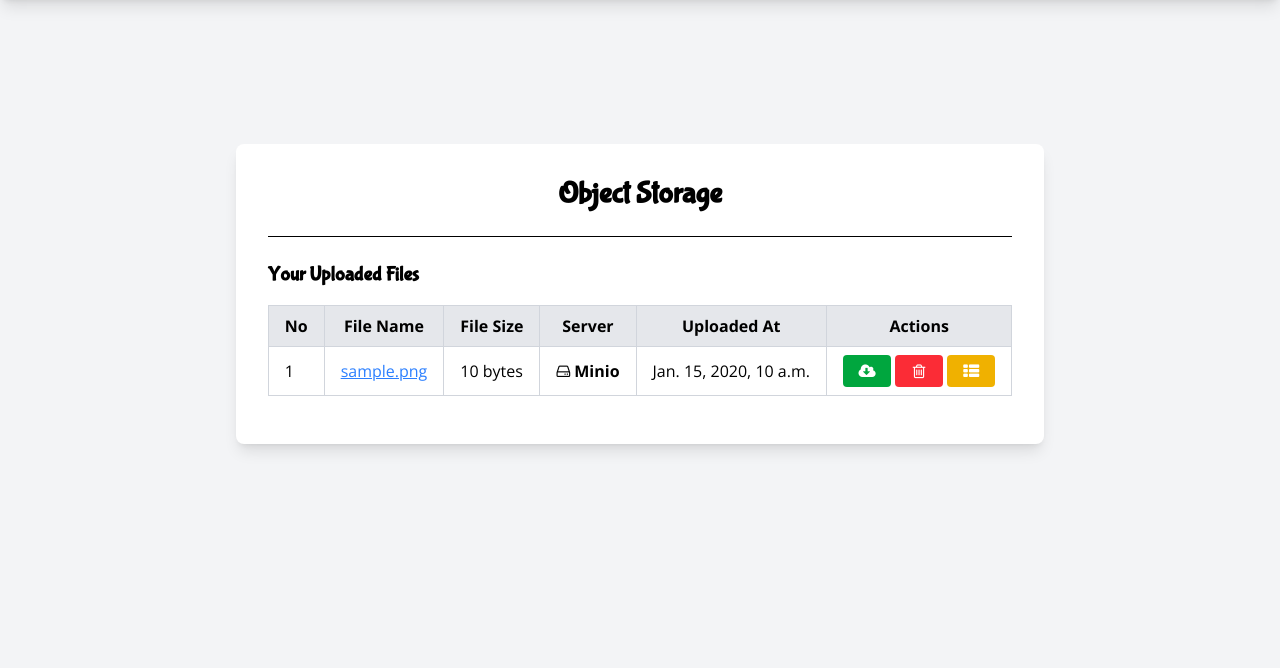
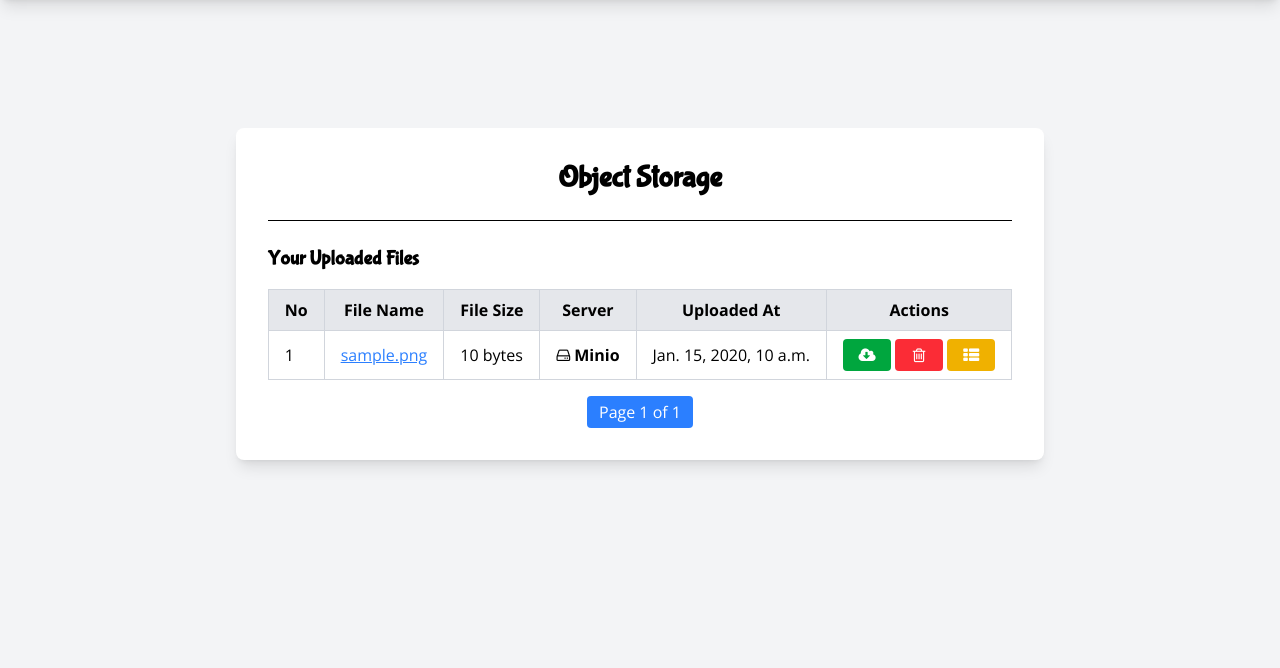
Before and after one commit to tonidevvn/FileNest, a Django app: page /storage/ in a window 1280 px wide. Shown: the part 68-736 px from the top of the page. Run offline with Django 5.2, Linux system fonts and the light colour scheme; a user stored in the database is signed in; tables that the repository leaves empty hold one stand-in row (values such as "Sample post"); some libraries are stand-ins or nearby versions.

Commit message:
Pagination for long list of storage, change modal to sweetalert2

```diff
--- a/upload/templates/storage.html
+++ b/upload/templates/storage.html
@@ -8,7 +8,7 @@
         <h1 class="text-3xl font-bold mb-6 text-center">Object Storage</h1>
         <hr class="mb-4">
         {% csrf_token %}
-        {% if uploads.count > 0 %}
+        {% if uploads %}
         <h2 class="text-xl font-semibold mt-6">Your Uploaded Files</h2>
         <table class="table-auto w-full my-4 border-collapse border border-gray-300">
             <thead>
@@ -24,7 +24,7 @@
             <tbody>
                 {% for upload in uploads %}
                 <tr class="bg-white">
-                    <td class="border border-gray-300 px-4 py-2">{{ forloop.counter }}</td>
+                    <td class="border border-gray-300 px-4 py-2">{{ uploads.start_index|add:forloop.counter0 }}</td>
                     <td class="border border-gray-300 px-4 py-2"><a href="{% url 'detail' upload.id %}" class="text-blue-500 underline">{{ upload.file_name }}</a></td>
                     <td class="border border-gray-300 px-4 py-2">{{ upload.file_size|filesizeformat }}</td>
                     <td class="border border-gray-300 px-4 py-2">
@@ -53,10 +53,37 @@
                 {% endfor %}
             </tbody>
         </table>
+
+        <!-- Pagination Controls -->
+        <div class="flex justify-center mt-4">
+            {% if uploads.has_previous %}
+                <a href="?page=1" class="px-3 py-1 mx-1 bg-gray-200 text-gray-700 rounded">First</a>
+                <a href="?page={{ uploads.previous_page_number }}" class="px-3 py-1 mx-1 bg-gray-200 text-gray-700 rounded">Previous</a>
+            {% endif %}
+
+            <span class="px-3 py-1 mx-1 bg-blue-500 text-white rounded">
+                Page {{ uploads.number }} of {{ uploads.paginator.num_pages }}
+            </span>
+
+            {% if uploads.has_next %}
+                <a href="?page={{ uploads.next_page_number }}" class="px-3 py-1 mx-1 bg-gray-200 text-gray-700 rounded">Next</a>
+                <a href="?page={{ uploads.paginator.num_pages }}" class="px-3 py-1 mx-1 bg-gray-200 text-gray-700 rounded">Last</a>
+            {% endif %}
+        </div>
+
         <script>
             function deleteFile(id) {
-                if (confirm("Are you sure you want to delete this file?")) {
-                    fetch(`/api/delete/${id}/`, {
+                Swal.fire({
+                  title: "Are you sure?",
+                  text: "You won't be able to revert this!",
+                  icon: "warning",
+                  showCancelButton: true,
+                  confirmButtonColor: "#3085d6",
+                  cancelButtonColor: "#d33",
+                  confirmButtonText: "Yes, delete it!"
+                }).then((result) => {
+                  if (result.isConfirmed) {
+                      fetch(`/api/delete/${id}/`, {
                         method: "DELETE",
                         headers: {
                             "X-CSRFToken": "{{ csrf_token }}",
@@ -65,12 +92,11 @@
                     .then(response => response.json())
                     .then(data => {
                         if (data.message) {
-                            Toastify({
-                                text: "File deleted successfully!",
-                                className: "info",
-                                duration: 3000,
-                                gravity: "bottom", // `top` or `bottom`
-                            }).showToast();
+                            Swal.fire({
+                              title: "Deleted!",
+                              text: "Your file has been deleted.",
+                              icon: "success"
+                            });
 
                             // Wait for 500ms before redirect to the storage page
                             setTimeout(() => window.location.href = "{% url 'storage' %}", 500);
@@ -79,7 +105,8 @@
                         }
                     })
                     .catch(error => console.error("Error deleting file:", error));
-                }
+                  }
+                });
             }
 
             function downloadFile(fileUrl, fileName) {
--- a/upload/views.py
+++ b/upload/views.py
@@ -5,6 +5,7 @@ from django.shortcuts import render, redirect, get_object_or_404
 from django.contrib.auth import authenticate, login, logout
 from django.contrib.auth.decorators import login_required
 from django.http import JsonResponse
+from django.core.paginator import Paginator
 
 from helpers.minio.node import node_manager
 from helpers.minio.storage import minio_upload, minio_remove
@@ -114,9 +115,12 @@ def file_delete(request, file_id):
 
 @login_required(login_url='/login/')
 def load_storage(request):
-    # Refresh the file list after any operation
-    uploads = FileMetadata.objects.all() if request.user.is_staff else FileMetadata.objects.filter(
-        uploaded_by=request.user)
+    uploads_list = FileMetadata.objects.all() if request.user.is_staff else FileMetadata.objects.filter(uploaded_by=request.user)
+
+    # Pagination setup
+    paginator = Paginator(uploads_list, 20)  # Show 10 files per page
+    page_number = request.GET.get('page', 1)
+    uploads = paginator.get_page(page_number)
     return render(request, 'storage.html', {'uploads': uploads})
 
 
```
Also changed, not shown: upload/templates/detail.html (+18 -9 lines).
